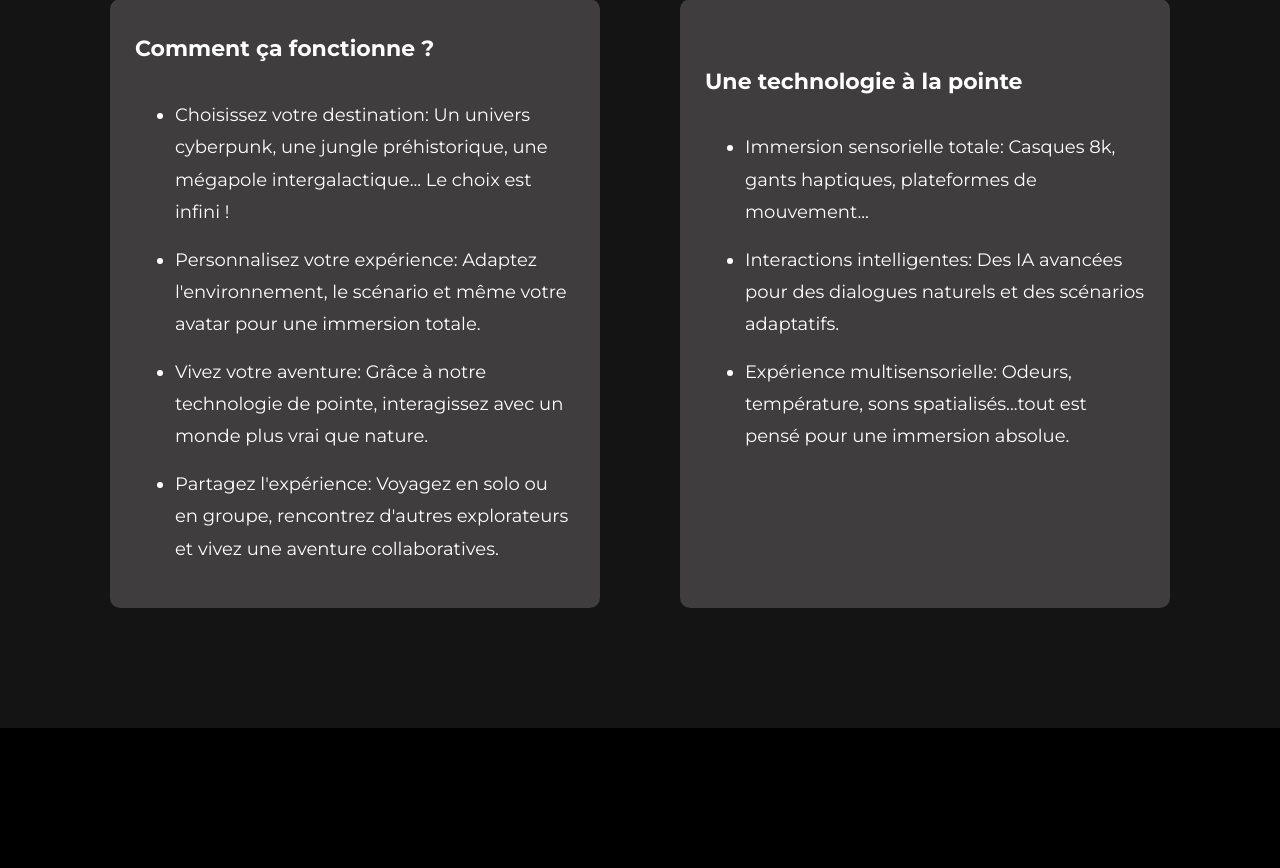
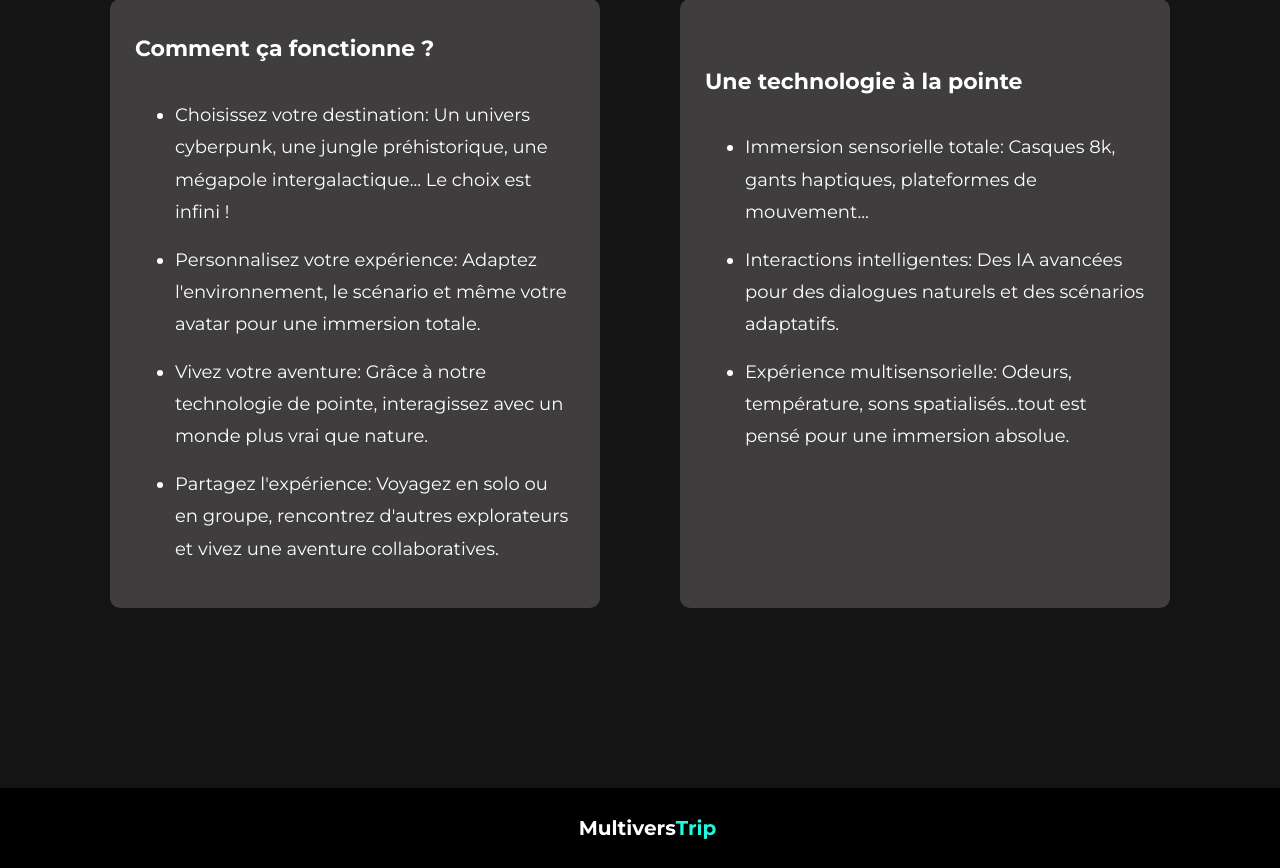
Before and after one commit to An-TwoOne/Projet_Click-journeY, a PHP site: page /page_accueil.html in a window 1280 px wide; the page is wider, and only the part inside the window is pictured. Shown: the part 1102-1970 px from the top of that part. Before the commit the page ends 1830 px from the top of that part, so only its background shows below. Run offline with PHP 8.4, Linux system fonts and the light colour scheme.

Commit message:
ajout footer

```diff
--- a/page_accueil.css
+++ b/page_accueil.css
@@ -1,4 +1,5 @@
 @import url('https://fonts.googleapis.com/css2?family=Montserrat:ital,wght@0,100..900;1,100..900&display=swap');
+
 
 :root{
     --turquoise: #23f7dd;
@@ -57,12 +58,13 @@ a[href="page_inscription.html"]{
     color: var(--turquoise);
 }
 
+
+
 a[href="page_inscription.html"]:hover {
     border-color: var(--turquoise);
-    color: var(--turquoise);
+    color: #6dfdeb;
     text-shadow: 0px 0px 15px var(--turquoise);
     box-shadow: 0px 0px 7px var(--turquoise);
-
 }
 
 .bandeau img[src="contenu_css/icon_profil_gris.png"]:hover {
@@ -152,26 +154,24 @@ span{
     font-weight: bold;
     align-items: center;
     display: flex;
-
 }
 
 .destinations img {
     width: 30px;
-    margin-left: 10px ;
+    margin-left: 10px;
 }
 
 .destinations:hover{
-    background-color: #6dfdeb ;
+    background-color: #6dfdeb;
     box-shadow: 0px 0px 7px #6dfdeb;
-    color : var(--noir);
+    color: var(--noir);
 }
-
 
 #bloc2{
     background-color:#141414;
     margin-top: -25px;
     padding-top: 120px;
-    padding-bottom: 30px;
+    padding-bottom: 90px;
 }
 
 #sousbloc2 {
@@ -179,7 +179,7 @@ span{
     justify-content: space-around;
     flex-direction: row;
     flex-wrap: wrap;
-    margin : 50px 70px;
+    margin: 50px 70px;
     background-color: #141414;
 }
 
@@ -190,7 +190,7 @@ span{
     font-size: var(--taille-police);
     padding: 25px;
     border-radius: 10px;
-    margin : 40px;
+    margin: 40px;
     flex: 1;
     min-width: 300px;
     box-sizing: border-box;
@@ -200,7 +200,6 @@ span{
 .zone1 ul li {
     margin-bottom: 15px;
 }
-
 
 .zone1 p{
     margin-top: 5px;
@@ -212,7 +211,6 @@ span{
 #sousbloc2:hover > .zone1:hover {
     transform: scale(1.05);
     transition: all 1s ease;
-
 }
 
 #sousbloc2:hover > :not(:hover) {
@@ -222,8 +220,30 @@ span{
     background: #413f3f8c;
 }
 
+#sousbloc2:hover > :not(:hover) .casque_vr {
+    content: url("contenu_css/casque_vr_sombre.png");
+}
+
 .casque_vr {
     margin-top: -100px;
     margin-left: 600px;
     width: 28%;
 }
+
+footer{
+    background-color: var(--noir);
+    text-align: center;
+    padding: 10px;
+    font-family: var(--police);
+    font-weight: bold;
+    font-size: var(--taille-police);
+}
+
+.Multivers{
+    color: var(--blanc);
+}
+
+.Trip{
+    margin-left: 0px;
+    color: var(--turquoise);
+}
--- a/page_accueil.html
+++ b/page_accueil.html
@@ -58,10 +58,12 @@
                 <li>Expérience multisensorielle: Odeurs, température, sons spatialisés...tout est pensé pour une immersion absolue.</li>
             </ul>
             </div>
-
-
         </div>
     </div>
 
+    <footer>
+        <p> <span class="Multivers">Multivers</span><span class="Trip">Trip</span></p>
+    </footer>
+
 </body>
 </html>
```
Also changed, not shown: contenu_css/casque_vr_sombre.png (added). Lines whose indentation alone changed are shown as unchanged.
